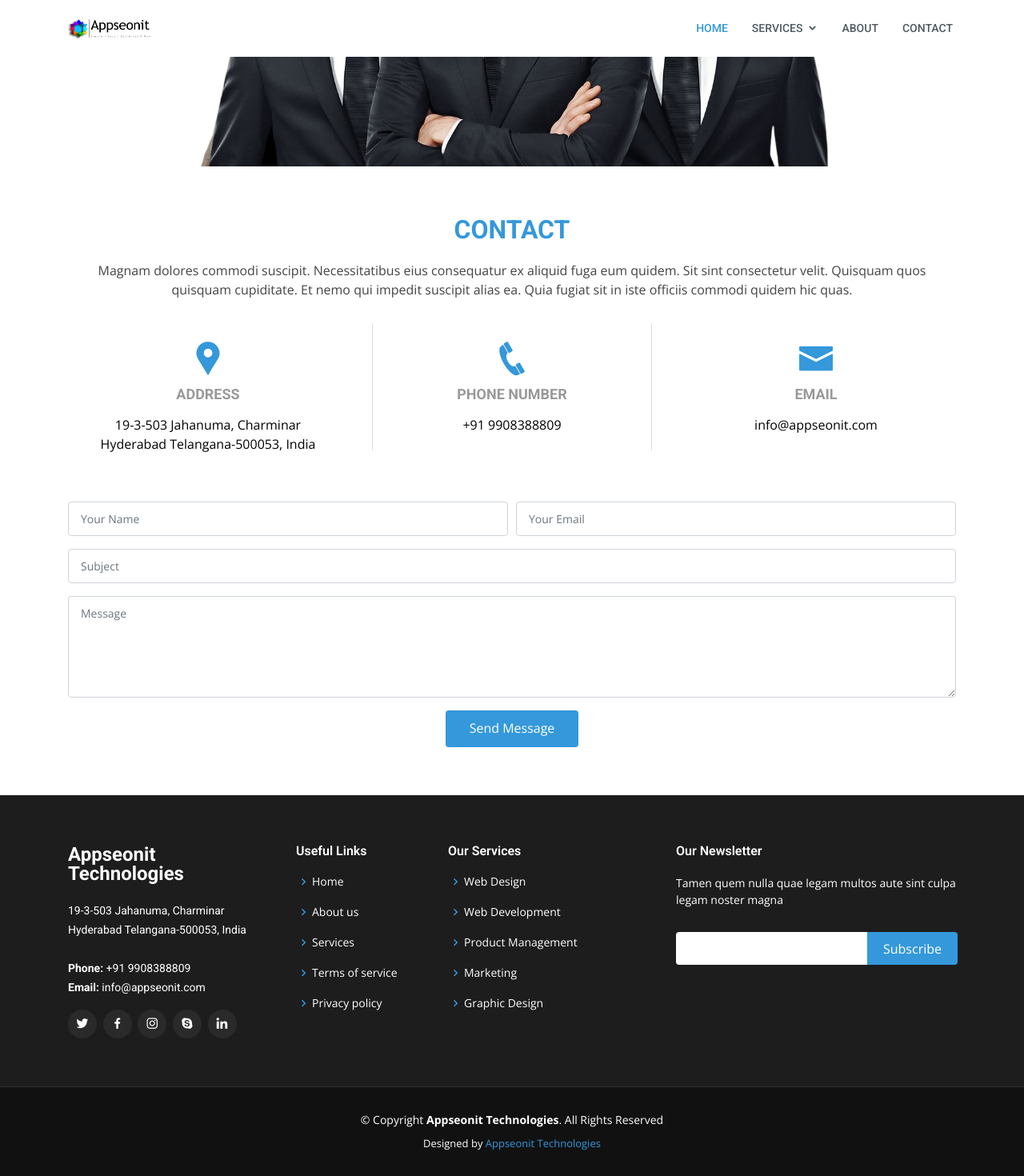
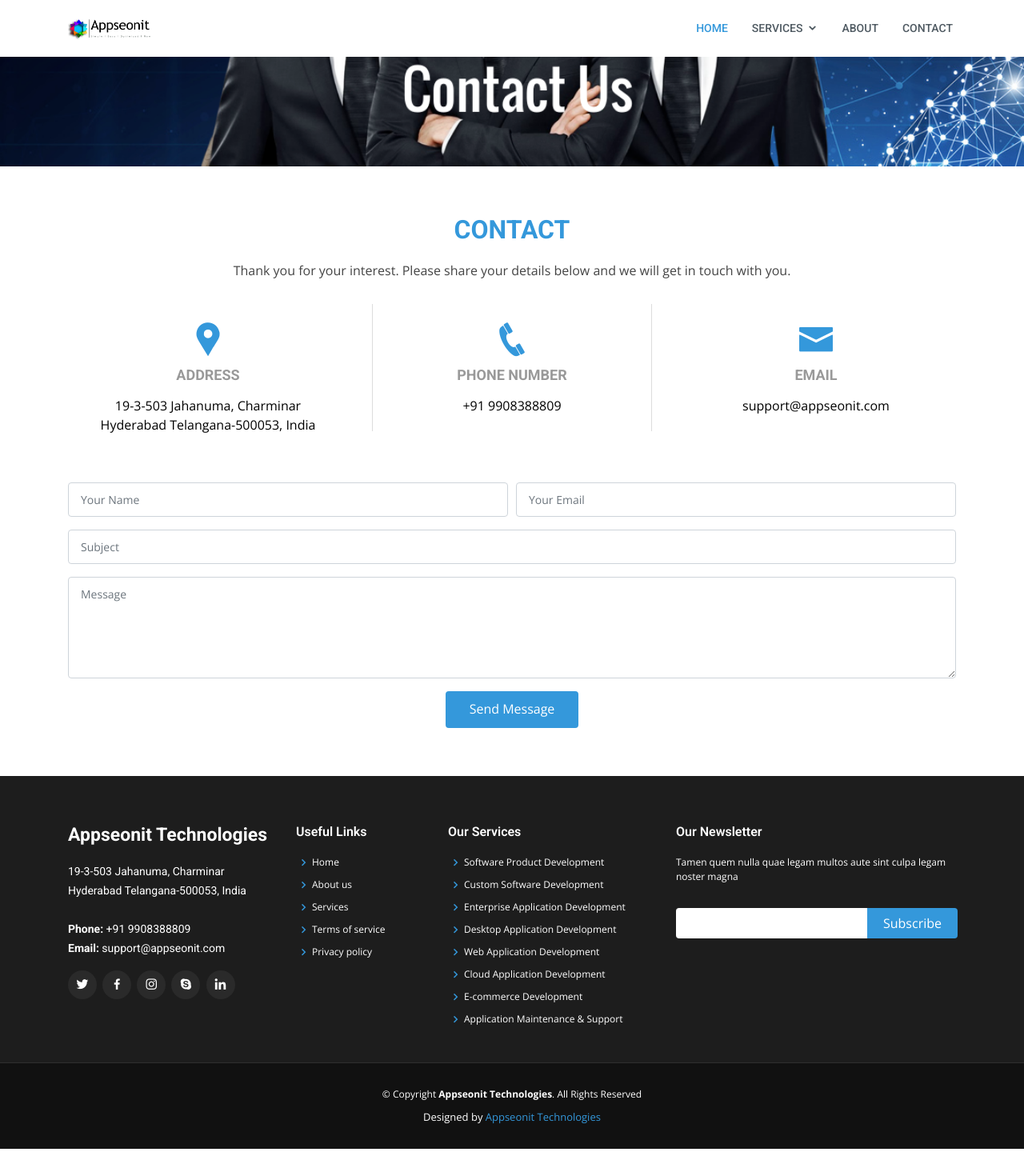
Before and after one commit to MuzaffarMohammed/appseonit-website, a PHP site: page /contact.html in a window 1280 px wide. Shown: the whole page at 80% size. After the commit the page ends 1436 px from the top, so only its background shows below. Run offline with PHP 8.4, Linux system fonts and the light colour scheme.

Commit message:
appseointChangesDone

```diff
--- a/assets/css/style.css
+++ b/assets/css/style.css
@@ -1465,7 +1465,7 @@
   background: #111111;
   padding: 0 0 30px 0;
   color: #fff;
-  font-size: 14px;
+  font-size: 12px;
 }
 
 #footer .footer-top {
@@ -1479,7 +1479,7 @@
 }
 
 #footer .footer-top .footer-info h3 {
-  font-size: 24px;
+  font-size: 23px;
   margin: 0 0 20px 0;
   padding: 2px 0 2px 0;
   line-height: 1;
@@ -1524,7 +1524,7 @@
 }
 
 #footer .footer-top .footer-links {
-  margin-bottom: 30px;
+  margin-bottom: 10px;
 }
 
 #footer .footer-top .footer-links ul {
@@ -1541,7 +1541,7 @@
 }
 
 #footer .footer-top .footer-links ul li {
-  padding: 10px 0;
+  padding: 5px 0;
   display: flex;
   align-items: center;
 }
--- a/contact.html
+++ b/contact.html
@@ -87,7 +87,7 @@
 
   <!-- ======= Hero Section ======= -->
 
-    <div><img src="assets/img/contact.png" class="img-fluid" alt=""></div>
+   <div><img src="assets/img/contact.png" class="img-fluid" alt="" style="width:100%; height:100%"></div>
 
 
   <main id="main">
@@ -98,7 +98,7 @@
 
         <div class="section-title">
           <h2>Contact</h2>
-          <p>Magnam dolores commodi suscipit. Necessitatibus eius consequatur ex aliquid fuga eum quidem. Sit sint consectetur velit. Quisquam quos quisquam cupiditate. Et nemo qui impedit suscipit alias ea. Quia fugiat sit in iste officiis commodi quidem hic quas.</p>
+          <p>Thank you for your interest. Please share your details below and we will get in touch with you.</p>
         </div>
 
         <div class="row contact-info">
@@ -124,7 +124,7 @@
             <div class="contact-email">
               <i class="icofont-envelope"></i>
               <h3>Email</h3>
-              <p><a href="mailto:info@appseonit.com">info@appseonit.com</a></p>
+              <p><a href="mailto:info@appseonit.com">support@appseonit.com</a></p>
             </div>
           </div>
 
@@ -164,7 +164,7 @@
 
   </main><!-- End #main -->
 
-  <!-- ======= Footer ======= -->
+   <!-- ======= Footer ======= -->
   <footer id="footer">
     <div class="footer-top">
       <div class="container">
@@ -174,9 +174,9 @@
             <div class="footer-info">
               <h3>Appseonit Technologies</h3>
               <p>19-3-503 Jahanuma, Charminar<br>
-                 Hyderabad Telangana-500053, India<br><br>
+                Hyderabad Telangana-500053, India<br><br>
                 <strong>Phone:</strong> +91 9908388809<br>
-                <strong>Email:</strong> info@appseonit.com<br>
+                <strong>Email:</strong> support@appseonit.com<br>
               </p>
               <div class="social-links mt-3">
                 <a href="#" class="twitter"><i class="bx bxl-twitter"></i></a>
@@ -202,11 +202,14 @@
           <div class="col-lg-3 col-md-6 footer-links">
             <h4>Our Services</h4>
             <ul>
-              <li><i class="bx bx-chevron-right"></i> <a href="#">Web Design</a></li>
-              <li><i class="bx bx-chevron-right"></i> <a href="#">Web Development</a></li>
-              <li><i class="bx bx-chevron-right"></i> <a href="#">Product Management</a></li>
-              <li><i class="bx bx-chevron-right"></i> <a href="#">Marketing</a></li>
-              <li><i class="bx bx-chevron-right"></i> <a href="#">Graphic Design</a></li>
+              <li><i class="bx bx-chevron-right"></i> <a href="#">Software Product Development</a></li>
+              <li><i class="bx bx-chevron-right"></i> <a href="#">Custom Software Development</a></li>
+              <li><i class="bx bx-chevron-right"></i> <a href="#">Enterprise Application Development</a></li>
+              <li><i class="bx bx-chevron-right"></i> <a href="#">Desktop Application Development</a></li>
+              <li><i class="bx bx-chevron-right"></i> <a href="#">Web Application Development</a></li>
+			  <li><i class="bx bx-chevron-right"></i> <a href="#">Cloud Application Development</a></li>
+			  <li><i class="bx bx-chevron-right"></i> <a href="#">E-commerce Development</a></li>
+			  <li><i class="bx bx-chevron-right"></i> <a href="#">Application Maintenance & Support</a></li>
             </ul>
           </div>
 
```
Also changed, not shown: about.html (+11 -7 lines), index.html (+9 -6 lines), assets/img/contact.png, assets/img/contact02.png (added).
